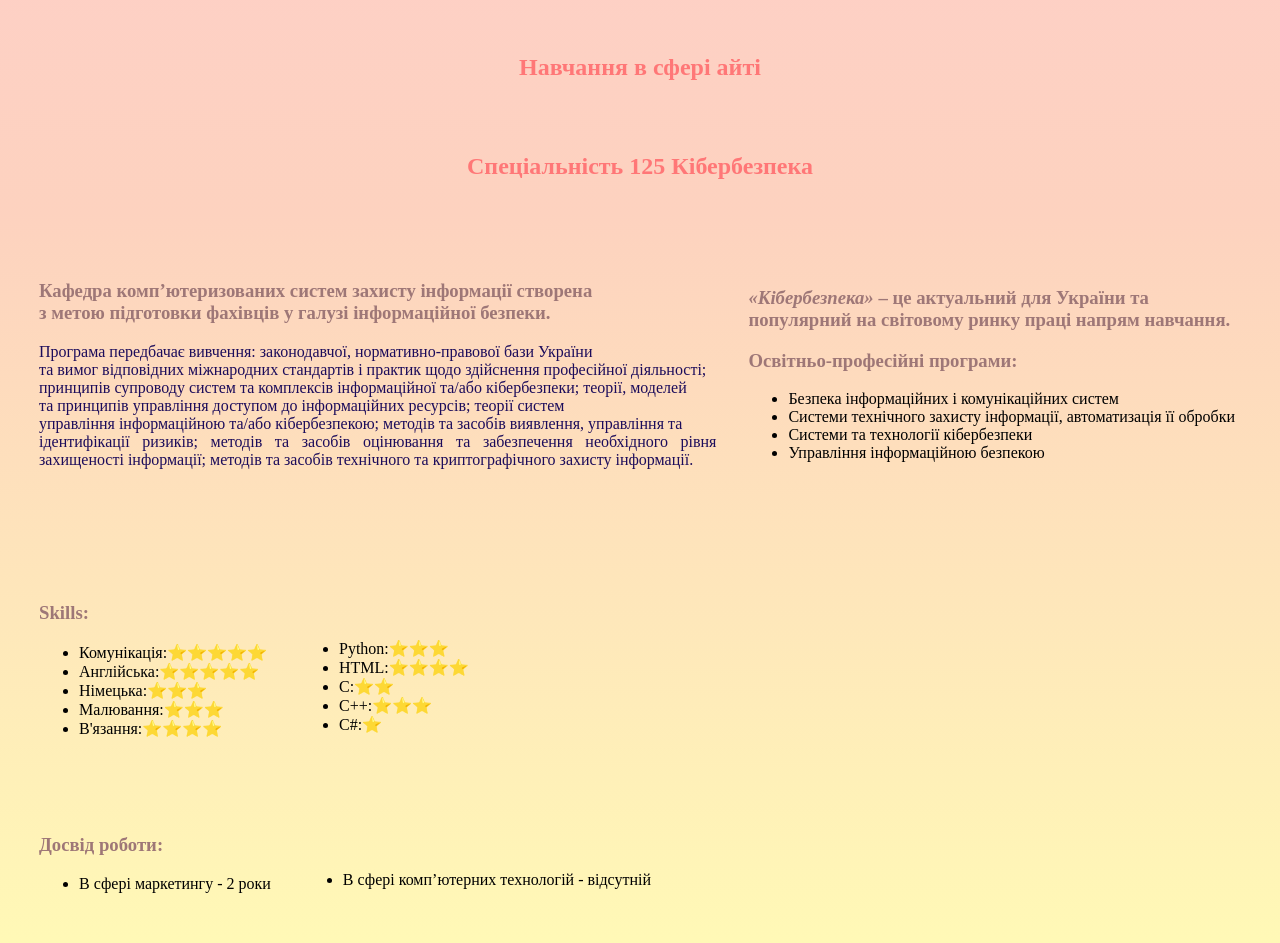
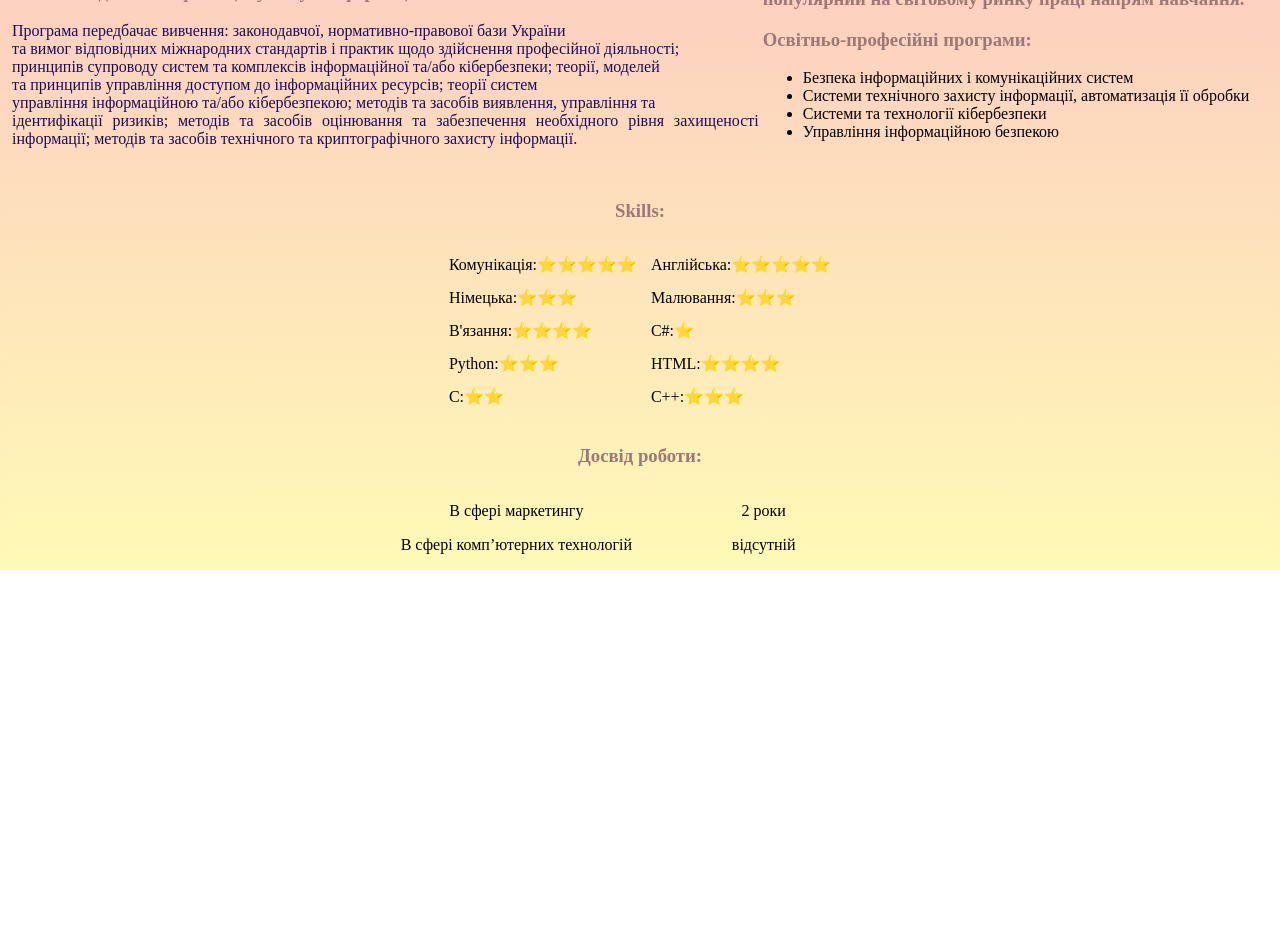
Before and after one commit to dormouuse/personalSite, a plain HTML site: page my_uni.html in a window 1280 px wide. Shown: the part 521-1464 px from the top of the page. After the commit the page ends 1091 px from the top, so only its background shows below. Drawn offline with Linux system fonts and the light colour scheme.

Commit message:
Update my_uni.html

```diff
--- a/my_uni.html
+++ b/my_uni.html
@@ -4,32 +4,46 @@
         <meta charset="utf-8">
         <title>🏫My uni🏫</title>
         <link rel = "stylesheet" href= "css/style.css">
+        <style>
+          body, html {
+              background-image: linear-gradient(#FFCCD2, #FDD2BF, #FFF9B6);
+              background-size: cover;
+              background-repeat: no-repeat;
+            }
+        </style>
       </head>
     <body>
-        <table cellspacing="30">
+        <table width="100%"cellspacing="0">
             <tr>
-            <td><img src="img/nau.gif" alt="university" width="550" height="450"></td>
-            <td >
+            <td colspan="2">
+              <table width="100%">
+                <tr>
+                  <td align="center">
+                      <img src="img/nau.gif" alt="university" width="350" height="300">
+                  </td>
+                  <td align="center">
                       <h1> Національний Авіаційний Університет</h1>
                   </td>
                 </tr>
-        </table>
-        <table cellspacing="30" align="center">
                 <tr>
-                <td><h2 align="center">Навчання в сфері айті </h2></td>
+                  <td colspan="2">
+                    <h2 align="center">Навчання в сфері айті </h2>
+                  </td>
                 </tr>
                 <tr>
-                <td><h2>Спеціальність 125 Кібербезпека </h2></td>
+                  <td colspan="2">
+                    <h2 align="center">Спеціальність 125 Кібербезпека </h2>
+                  </td>
                 </tr>
-        </table>
-        <table cellspacing="30">
                 <tr>
-            <td> <h3> Кафедра комп’ютеризованих систем захисту інформації  створена <br> з метою підготовки фахівців у галузі інформаційної безпеки. </h3>
+                  <td>
+                    <h3> Кафедра комп’ютеризованих систем захисту інформації  створена <br> з метою підготовки фахівців у галузі інформаційної безпеки. </h3>
                    <p>Програма передбачає вивчення: законодавчої, нормативно-правової бази України<br> та вимог відповідних міжнародних стандартів і практик щодо здійснення професійної діяльності;
                    <br> принципів супроводу систем та комплексів інформаційної та/або кібербезпеки;
                    теорії, моделей <br> та принципів управління доступом до інформаційних ресурсів; теорії систем<br>  управління інформаційною та/або кібербезпекою;
                    методів та засобів виявлення, управління та<br> ідентифікації ризиків; методів та засобів оцінювання та забезпечення необхідного рівня захищеності інформації;
-            методів та засобів технічного та криптографічного захисту інформації.</p></td>
+                   методів та засобів технічного та криптографічного захисту інформації.</p>
+                  </td>
                   <td>
                     <h3><i>«Кібербезпека»</i> – це актуальний для України та популярний на світовому ринку праці напрям навчання.</h3>
                     <p><h3>Освітньо-професійні програми:</h3>
@@ -42,50 +56,78 @@
                         </p>
                   </td>
                 </tr>
-        </table>
-        <br>
-        <br>
-        <table cellspacing="30">
+                <tr>
+                  <table align="center" cellpadding="2" cellspacing="10">
+                    <th colspan="2">
+                      <h3>Skills:</h3>
+                    </th>
                     <tr>
                       <td>
-                  <h3>Skills:</h3>
-                  <ul>
-                    <li>Комунікація:⭐⭐⭐⭐⭐</li>
-                    <li>Англійська:⭐⭐⭐⭐⭐</li>
-                    <li>Німецька:⭐⭐⭐</li>
-                    <li>Малювання:⭐⭐⭐</li>
-                    <li>В'язання:⭐⭐⭐⭐</li>
-                  </ul>
+                        Комунікація:⭐⭐⭐⭐⭐
                       </td>
                       <td>
-                  <br>
-                    <br>
-                  <ul>
-                    <li>Python:⭐⭐⭐</li>
-                    <li>HTML:⭐⭐⭐⭐</li>
-                    <li>C:⭐⭐</li>
-                    <li>C++:⭐⭐⭐</li>
-                    <li>C#:⭐</li>
-                  </ul>
+                        Англійська:⭐⭐⭐⭐⭐
                       </td>
                     </tr>
-        </table>
-        <table cellspacing="30">
                       <tr>
                         <td>
-            <h3>Досвід роботи:</h3>
-            <ul>
-            <li>В сфері маркетингу - 2 роки</li>
-        </ul>
+                          Німецька:⭐⭐⭐
                         </td>
                         <td>
-            <br>
-              <br>
-            <ul>
-                <li>В сфері комп’ютерних технологій - відсутній</li>
-              </ul>
+                          Малювання:⭐⭐⭐
                         </td>
                       </tr>
+                      <tr>
+                        <td>
+                          В'язання:⭐⭐⭐⭐
+                        </td>
+                        <td>
+                              C#:⭐
+                        </td>
+                      </tr>
+                      <tr>
+                        <td>
+                          Python:⭐⭐⭐
+                        </td>
+                        <td>
+                          HTML:⭐⭐⭐⭐
+                        </td>
+                      </tr>
+                      <tr>
+                        <td>
+                          C:⭐⭐
+                        </td>
+                        <td>
+                          C++:⭐⭐⭐
+                        </td>
+                      </tr>
+                    </tr>
+                  </table>
+                <tr>
+                  <table align="center" cellpadding="8" cellspacing="0">
+                    <th colspan="2">
+                      <h3>Досвід роботи:</h3>
+                    </th>
+                      <tr align="center">
+                      <td width="50%">
+                        В сфері маркетингу
+                      </td>
+                        <td>
+                         2 роки
+                        </td>
+                      </tr>
+                      <tr align="center">
+                      <td width="50%">
+                        В сфері комп’ютерних технологій
+                      </td>
+                        <td>
+                         відсутній
+                        </td>
+                      </tr>
+                      </tr>
+                    </table>
+                </tr>
+              </table>
             </table>
     </body>
 </html>
```
Lines whose indentation alone changed are shown as unchanged.
